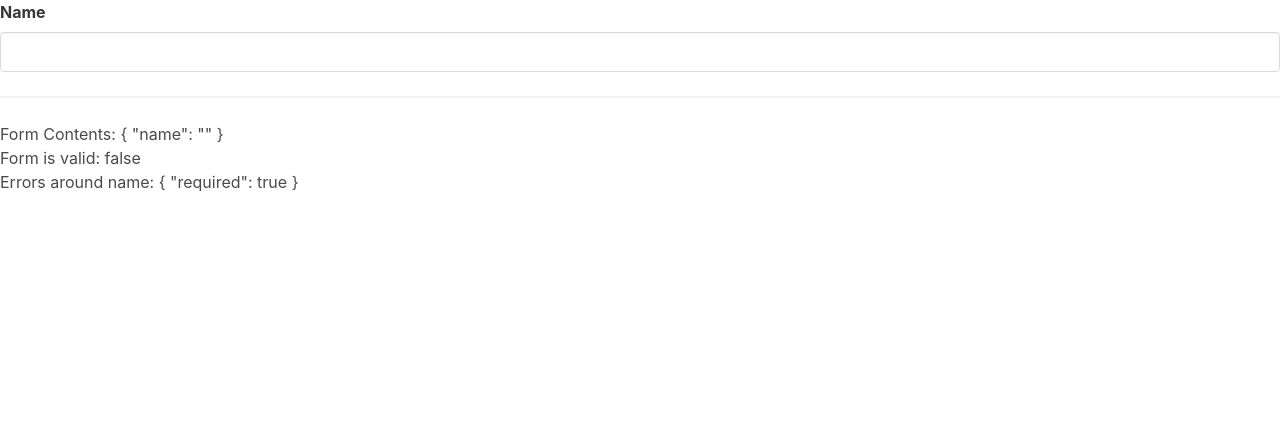
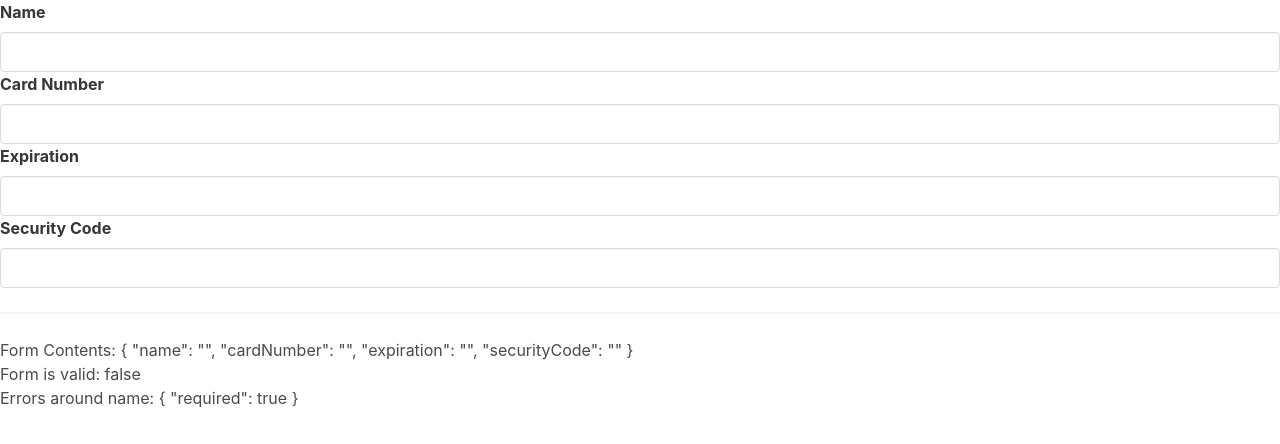
Before and after one commit to Elybourland/creditcard, an Angular app: page / in a window 1280 px wide. Shown: the top 444 px of the page. Built offline with nearby package versions, Linux system fonts and the light colour scheme.

Commit message:
added addionational inputs: cardNumber, expiration, and securityCode

```diff
--- a/src/app/card-form/card-form.component.html
+++ b/src/app/card-form/card-form.component.html
@@ -1,5 +1,8 @@
 <form [formGroup]="cardForm">
   <app-input label="Name" [control]="cardForm.get('name')"></app-input>
+  <app-input label="Card Number" [control]="cardForm.get('cardNumber')"></app-input>
+  <app-input label="Expiration" [control]="cardForm.get('expiration')"></app-input>
+  <app-input label="Security Code" [control]="cardForm.get('securityCode')"></app-input>
 </form>
 <hr>
 
--- a/src/app/card-form/card-form.component.ts
+++ b/src/app/card-form/card-form.component.ts
@@ -13,7 +13,10 @@
       Validators.minLength(3),
       // Validators.maxLength(5)
       // Validators.pattern(/\s/)
-    ])
+    ]),
+    cardNumber: new FormControl(''),
+    expiration: new FormControl(''),
+    securityCode: new FormControl('')
   });
 
   constructor() {
```
